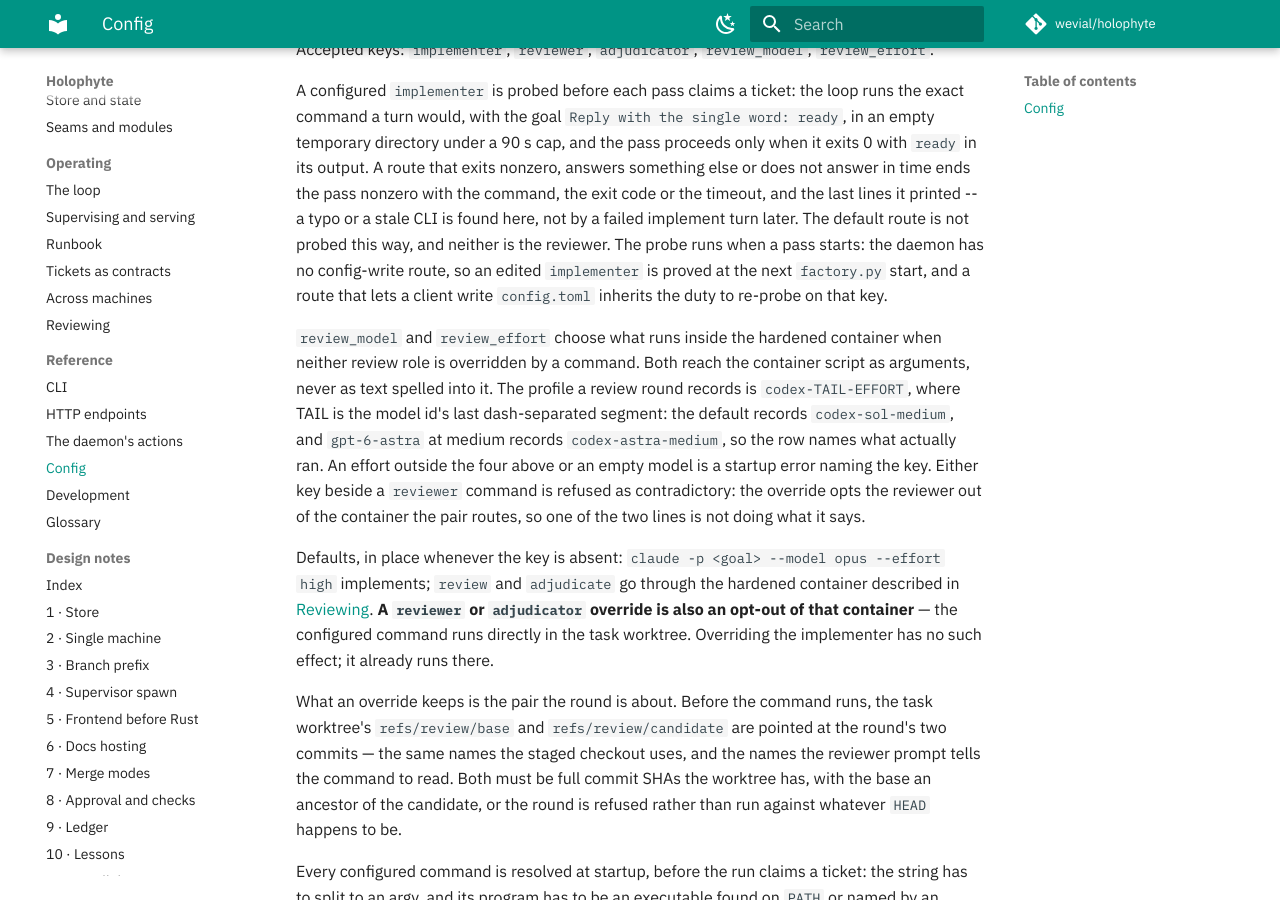
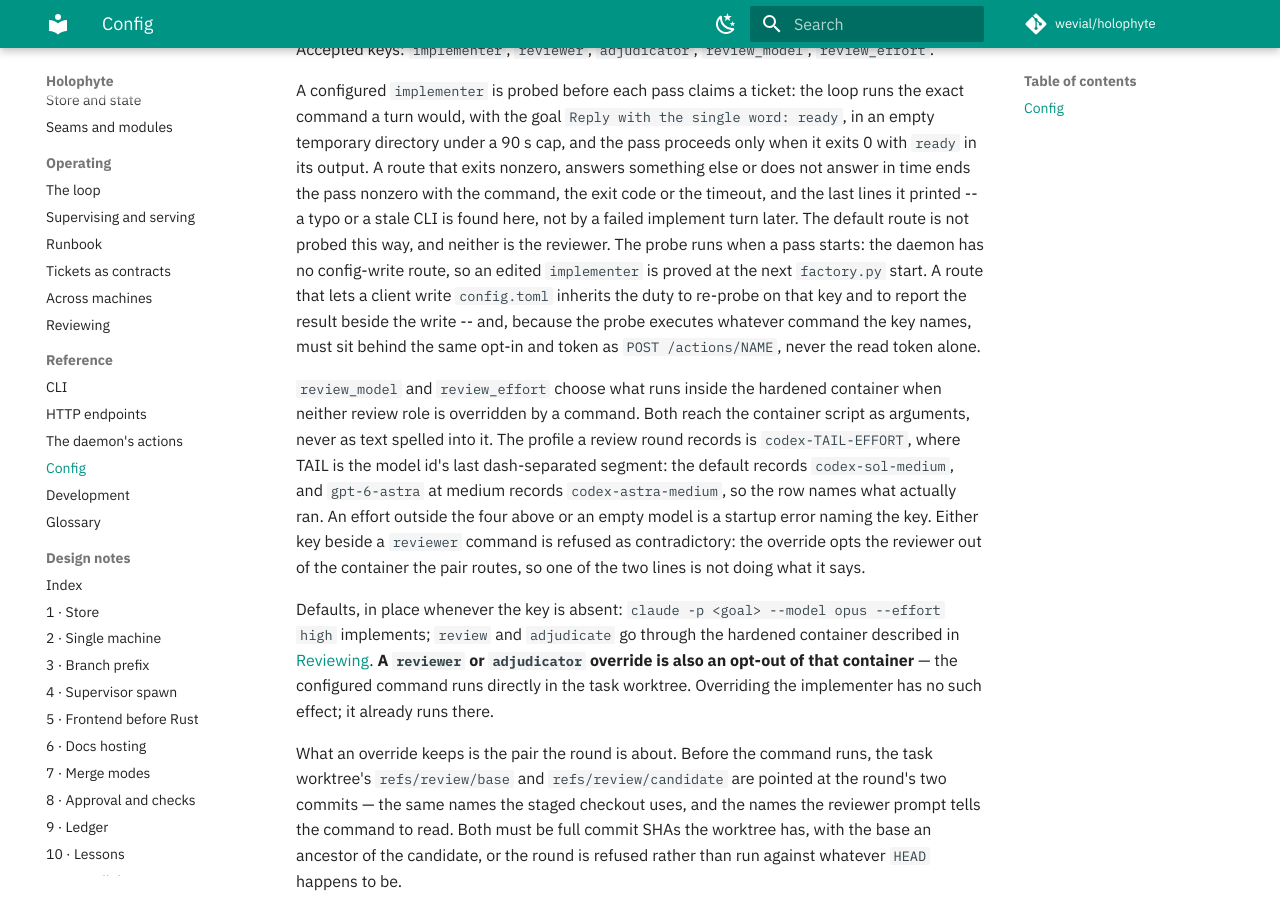
Before and after one commit to wevial/holophyte, an MkDocs documentation site: the page built from docs/config.md, in a window 1280 px wide and 900 px high, scrolled down 1491 px. Built offline with MkDocs 1.6.1 and Material for MkDocs 9.7.7, drawn with Linux system fonts in a browser that asks for light colours; comment, search, counter and statistics services are not loaded.

Commit message:
KO-357: review round 2 -- the config-write probe stays a FOLLOW_UP
FOLLOW_UP (reviewer blocker, reaffirmed from round 1: `PUT /config`
answers 405; implement the write path, probe on an `implementer` change,
return `probe` without rejecting the write): the daemon has no config
write route on main at all -- `StatusHandler` is GET plus the opt-in
`POST /actions/NAME`, and the ticket's "How" assumed a `PUT /config` to
hook into. Wiring the probe into that route is a one-line call once the
route exists; the route itself is a new daemon capability this probe
ticket cannot carry:

* a `PUT /config` that sets `[agents] implementer` and then probes it
  makes the daemon run whatever command an HTTP client names on the
  writer host. That is remote command execution by design and needs its
  own opt-in, token and audit policy, decided on its own ticket, not
  slipped in under a 30 min probe ticket;
* the stdlib reads TOML (`tomllib`) and does not write it; a config
  writer that preserves the operator's file, plus validation of every
  table it may touch, is its own work with its own tests;
* none of the four acceptance criteria name the write, and the reviewer
  confirms all four met.

Scope may narrow, never expand. `probe_implementer()` is public in
holophyte/agents.py so the config-write ticket calls it when
`[agents] implementer` changes and puts `probe` in its reply.

docs/config.md: the sentence on the future write route now names the
duties it inherits -- re-probe on that key, report the result beside the
write, and sit behind the actions opt-in and token, never the read token
alone, since the probe executes the command the key names.

Verify: unittest discover OK, ruff clean, grep probe passes.

```diff
--- a/docs/config.md
+++ b/docs/config.md
@@ -82,8 +82,11 @@ with the command, the exit code or the timeout, and the last lines it printed --
 a typo or a stale CLI is found here, not by a failed implement turn later. The
 default route is not probed this way, and neither is the reviewer. The probe
 runs when a pass starts: the daemon has no config-write route, so an edited
-`implementer` is proved at the next `factory.py` start, and a route that
-lets a client write `config.toml` inherits the duty to re-probe on that key.
+`implementer` is proved at the next `factory.py` start. A route that lets a
+client write `config.toml` inherits the duty to re-probe on that key and to
+report the result beside the write -- and, because the probe executes whatever
+command the key names, must sit behind the same opt-in and token as
+`POST /actions/NAME`, never the read token alone.
 
 `review_model` and `review_effort` choose what runs inside the hardened
 container when neither review role is overridden by a command. Both reach the
```
